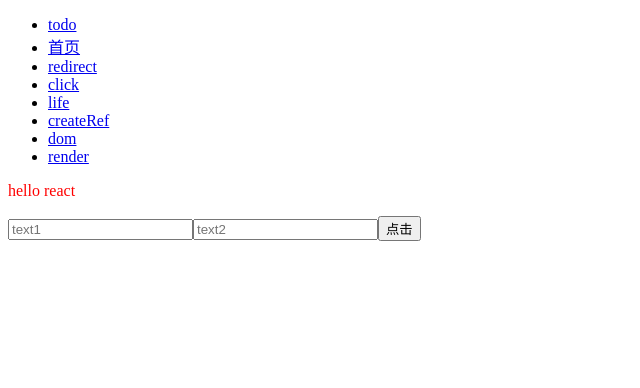
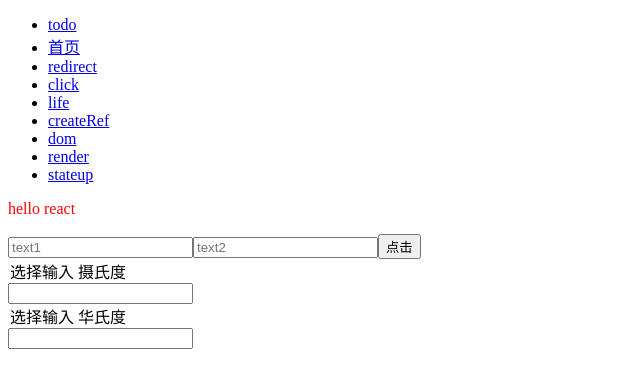
Before and after one commit to IFmiss/react-study, a React (Create React App) app: page /s/stateup in a window 1280 px wide. Shown: the top 388 px of the page, without its empty margins (0-640 px from the left). Built offline with nearby package versions, Linux system fonts and the light colour scheme.

Commit message:
组件的状态提升

```diff
--- a/src/router/index.js
+++ b/src/router/index.js
@@ -9,6 +9,7 @@ import {MyCreateRef, RefChild} from './../liferecycle/createRef'
 import { findDOMNode } from 'react-dom'
 import TestDom from './../liferecycle/dom'
 import RenderForm from './../render'
+import CalcBoiling from './../stateup'
 class MyRoute extends React.Component{
   constructor (props) {
     super(props)
@@ -75,6 +76,9 @@ class MyRoute extends React.Component{
               <li>
                 <Link to="/render">render</Link>
               </li>
+              <li>
+                <Link to="/stateup">stateup</Link>
+              </li>
             </ul>
             <div>
               <Route path="/todo" component={Todo}></Route>
@@ -93,6 +97,7 @@ class MyRoute extends React.Component{
 
               <Route path='/dom' children={() => <TestDom />}/>
               <Route path='/render' component={() => <RenderForm />}/>
+              <Route path='/stateup' component={CalcBoiling}/>
             </div>
           </div>
         </Router>
--- /dev/null
+++ b/src/stateup/index.jsx
@@ -0,0 +1,87 @@
+import React from 'react'
+class BoilingVerdict extends React.Component{
+  render () {
+    const { cel } = this.props
+    if (cel >= 100) return <p>水开了</p>
+    return <p>水并没有开</p>
+  }
+}
+
+const toCel = (fah) => {
+  return (fah - 32) * 5 / 9
+}
+
+const toFah = (cel) => {
+  return (cel * 9 / 5) + 32
+}
+
+const tryConvert = (temperature, convert) => {
+  const input = parseFloat(temperature)
+  if (Number.isNaN(input)) {
+    return ''
+  }
+  const output = convert(input)
+  const rounded = Math.round(output * 1000) / 1000
+  return rounded.toString()
+}
+
+const scaleNames = {
+  c: '摄氏度',
+  f: '华氏度'
+}
+
+class TemperatureInput extends React.Component{
+  constructor(props) {
+    super(props)
+    this.state = {
+      temperature: ''
+    }
+  }
+  handleChange = (e) => {
+    this.props.onTemperatureChange(e.target.value)
+  }
+  render(){
+    const temperature = this.props.temperature
+    const scale = this.props.scale
+    return (
+      <div>
+        <legend>选择输入 {scaleNames[scale]}</legend>
+        <input type="text" value={temperature} onChange={this.handleChange}/>
+      </div>
+    )
+  }
+}
+
+class CalcBoiling extends React.Component{
+  constructor(props) {
+    super(props)
+    this.state = {
+      temperature: '',
+      scale: 'c'
+    }
+  }
+  handleCelChange = (temperature) => {
+    this.setState({
+      scale: 'c',
+      temperature
+    })
+  }
+  handleFahChange = (temperature) => {
+    this.setState({
+      scale: 'f',
+      temperature
+    })
+  }
+  render() {
+    const {scale, temperature} = this.state
+    const cel = scale === 'f' ? tryConvert(temperature, toCel) : temperature
+    const fah = scale === 'c' ? tryConvert(temperature, toFah) : temperature
+    return(
+      <div>
+        <TemperatureInput scale="c" onTemperatureChange={this.handleCelChange} temperature={cel}/>
+        <TemperatureInput scale="f" onTemperatureChange={this.handleFahChange} temperature={fah}/>
+      </div>
+    )
+  }
+}
+export default CalcBoiling
```
